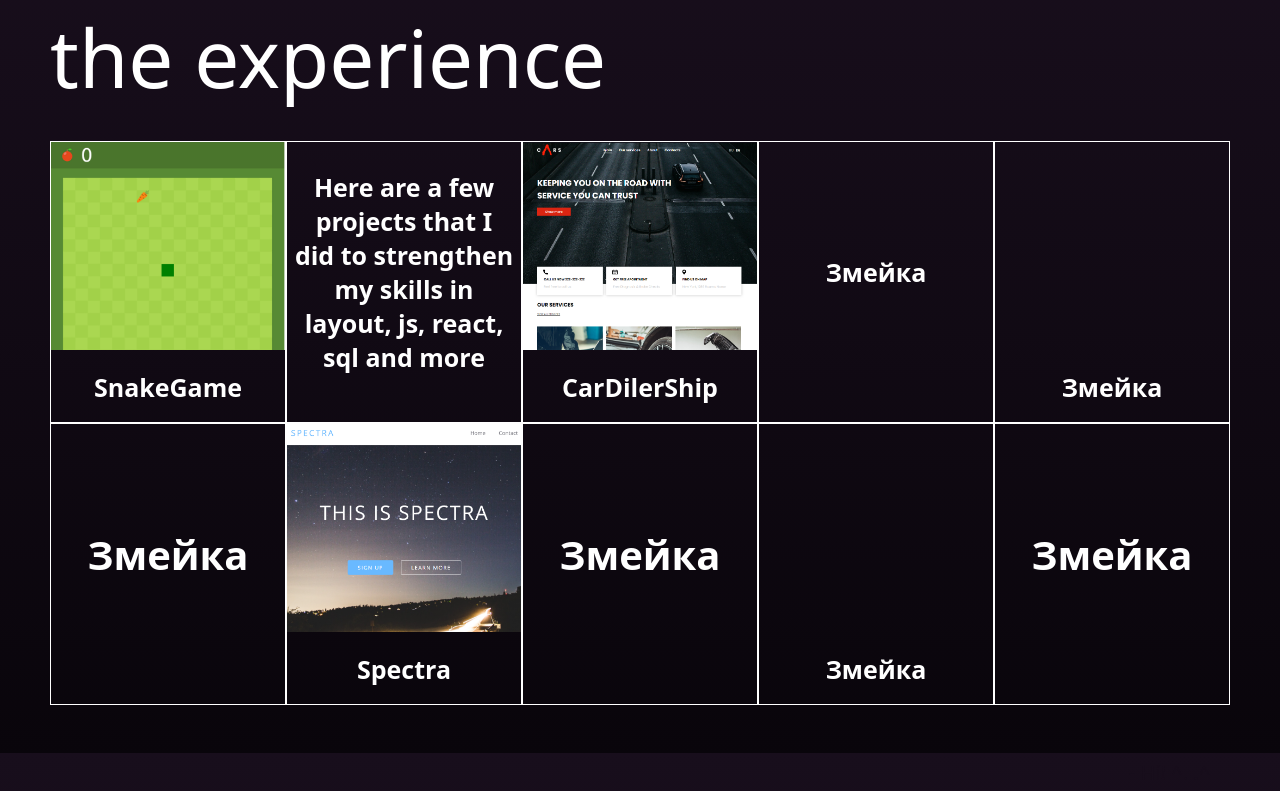
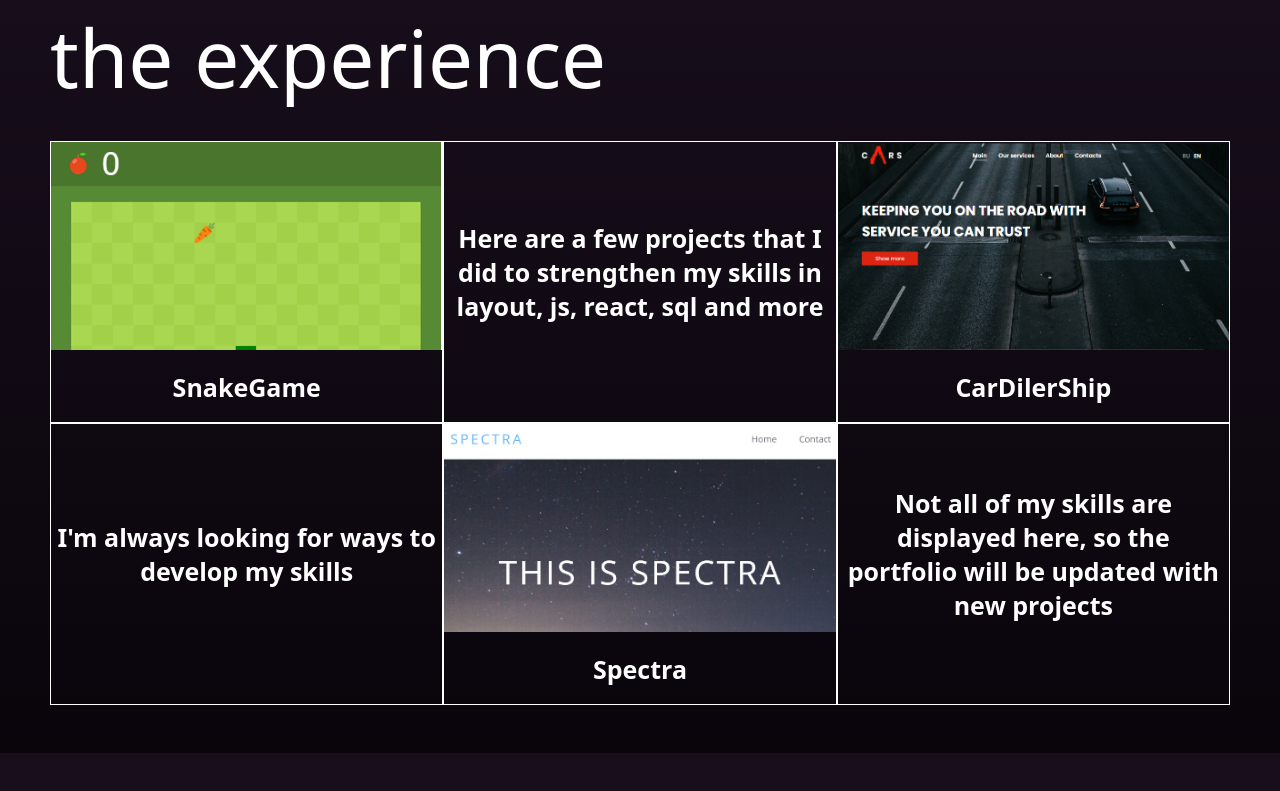
Before and after one commit to KarichAt/portfolio, a React (Vite) app: page / in a window 1280 px wide. Shown: the part 847-1638 px from the top of the page. Built offline with nearby package versions, Linux system fonts and the light colour scheme; a web font is replaced by a local one.

Commit message:
Version to look

```diff
--- a/src/components/portfolio/portfolio.css
+++ b/src/components/portfolio/portfolio.css
@@ -33,7 +33,7 @@ h1{
 .grid{
     padding: 30px 0;
     display: grid;
-    grid-template-columns: repeat(5, 1fr);
+    grid-template-columns: repeat(3, 1fr);
 }
 
 .cell{
--- a/src/components/portfolio/portfolio.tsx
+++ b/src/components/portfolio/portfolio.tsx
@@ -17,31 +17,18 @@ export default function portfolio(){
                     <a href="https://Karichat.github.io/CarsDilerShip"><div className="preview" style ={{backgroundImage: `url("cardilership.png")`}}></div></a>
                     <h1>CarDilerShip</h1>
                     </div>
-                    <div className="cell_text">
-                    <h1  className='prew_text'>Змейка</h1>
-                    </div>
-                    <div className="cell">
-                    <a href="http://KarichAt.github.io/zmeyka"><div className="preview"></div></a>
-                    <h1>Змейка</h1>
-                    </div>
 
                     <div className="cell_text">
-                    <h1>Змейка</h1>
+                    <h1  className='prew_text'>I'm always looking for ways to develop my skills</h1>
                     </div>
                     <div className="cell">
                     <a href="https://Karichat.github.io/Spectra"><div className="preview" style ={{backgroundImage: `url("spectra.png")`}}></div></a>
                     <h1>Spectra</h1>
                     </div>
                     <div className="cell_text">
-                    <h1>Змейка</h1>
+                    <h1  className='prew_text'>Not all of my skills are displayed here, so the portfolio will be updated with new projects</h1>
                     </div>
-                    <div className="cell">
-                    <a href="http://KarichAt.github.io/zmeyka"><div className="preview"></div></a>
-                    <h1>Змейка</h1>
-                    </div>
-                    <div className="cell_text">
-                    <h1>Змейка</h1>
-                    </div>
+
                 </div>
             </section>
         </>
```
